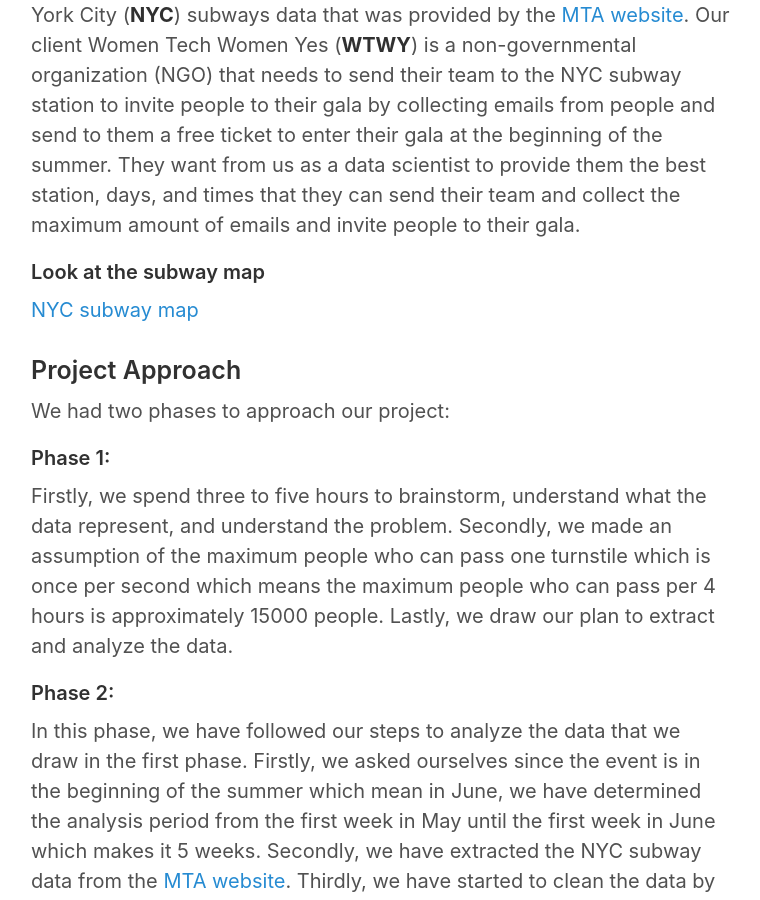
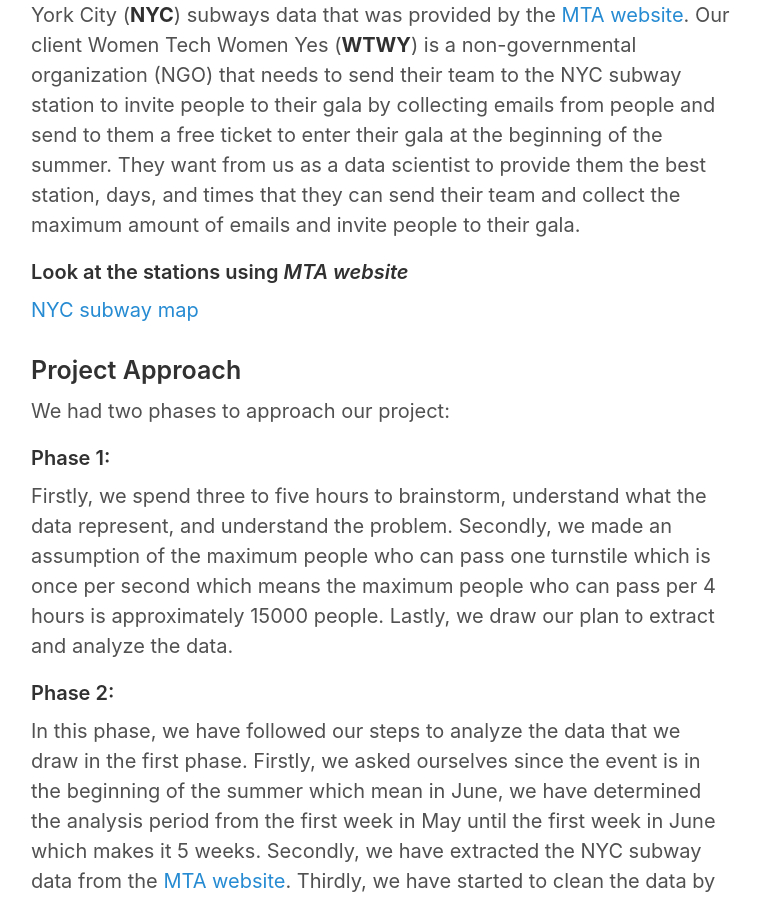
Before and after one commit to SulimanMD/SulimanMD.github.io, a Jekyll site: the page built from _posts/2019-09-07-Suliman-blog.md, in a window 1280 px wide and 900 px high, scrolled down 534 px. Shown: the whole window, without its empty margins (259-1019 px from the left). Built offline with Jekyll 4.4.1, drawn with Linux system fonts in a browser that asks for light colours.

Commit message:
one four  commit

```diff
--- a/_posts/2019-09-07-Suliman-blog.md
+++ b/_posts/2019-09-07-Suliman-blog.md
@@ -8,7 +8,7 @@ During the first week in the Bootcamp, we learned a lot of things in Python and
 
 The first project was about doing exploratory data analysis (**EDA**) on New York City (**NYC**) subways data that was provided by the [MTA website](http://web.mta.info/developers/turnstile.html). Our client Women Tech Women Yes (**WTWY**) is a non-governmental organization (NGO) that needs to send their team to the NYC subway station to invite people to their gala by collecting emails from people and send to them a free ticket to enter their gala at the beginning of the summer. They want from us as a data scientist to provide them the best station, days, and times that they can send their team and collect the maximum amount of emails and invite people to their gala.
 
-#### Look at the subway map
+#### Look at the stations using *MTA website*
 [NYC subway map](http://web.mta.info/maps/submap.html)
 
 
```
